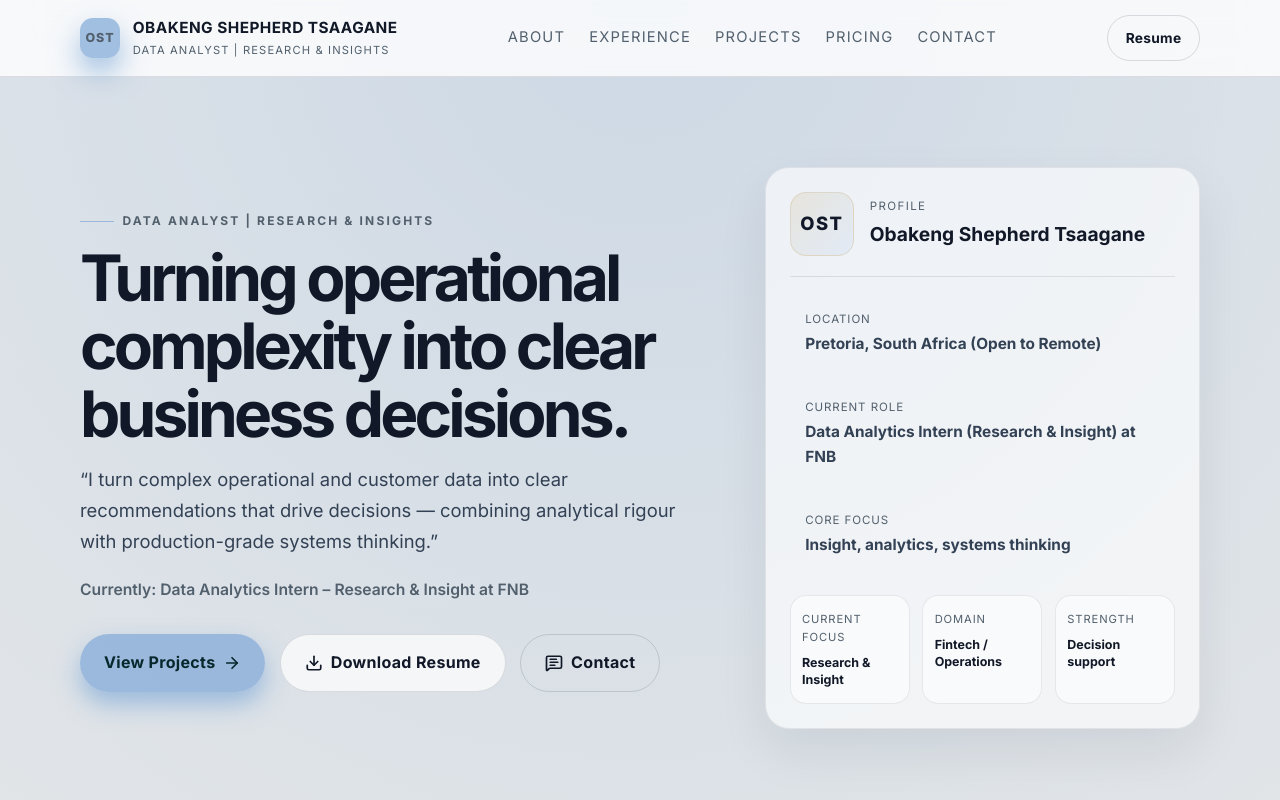
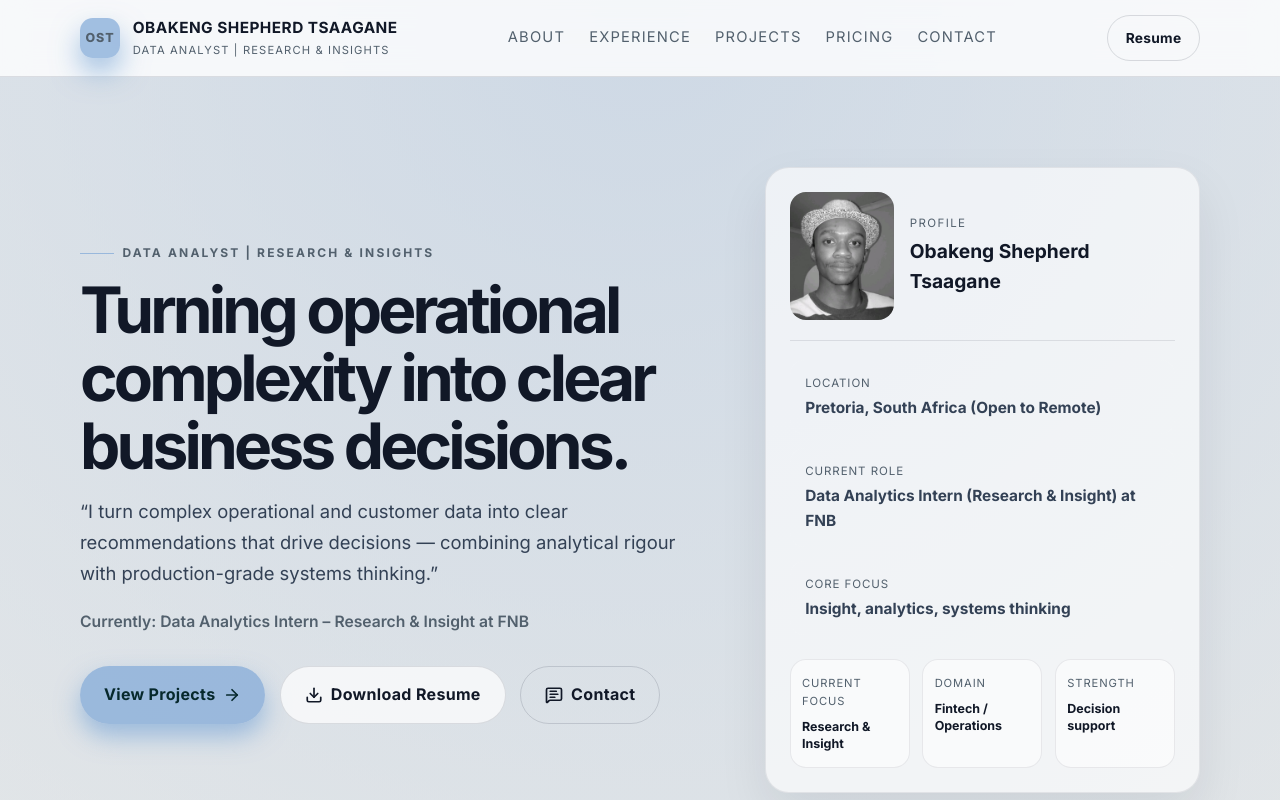
Before and after one commit to obakengshepherd/Data-Portfolio, a React (Vite) app: page / in a window 1280 px wide. Shown: the top 800 px of the page. Built offline with nearby package versions, Linux system fonts and the light colour scheme; no server answers.

Commit message:
Improved on layout

```diff
--- a/src/App.css
+++ b/src/App.css
@@ -79,12 +79,16 @@
   font-size: 0.92rem;
   color: var(--muted);
   transition: color 0.2s ease;
+  text-decoration: underline transparent; /* Hidden by default */
+  transition:
+    text-decoration-color 0.3s ease,
+    color 0.3s ease;
 }
 
 .main-nav a:hover,
 .main-nav a:focus-visible {
   color: var(--text);
-  text-decoration: underline;
+  text-decoration-color: var(--text); /* Smoothly fades in */
 }
 
 .button {
@@ -202,18 +206,17 @@
   border-bottom: 1px solid rgba(15, 23, 42, 0.1);
 }
 
-.profile-avatar {
-  display: inline-flex;
-  align-items: center;
-  justify-content: center;
-  width: 4rem;
-  height: 4rem;
+.profile-photo {
+  display: block;
+  flex: 0 0 auto;
+  width: 6.5rem;
+  height: 8rem;
   border-radius: 1rem;
-  background: linear-gradient(135deg, rgba(131, 171, 216, 0.74));
-  color: var(--text);
-  font-size: 1.15rem;
-  font-weight: 800;
-  letter-spacing: 0.08em;
+  object-fit: cover;
+}
+
+.profile-card > div:last-child {
+  min-width: 0;
 }
 
 .profile-label {
--- a/src/components/Hero.jsx
+++ b/src/components/Hero.jsx
@@ -1,5 +1,6 @@
 import { ArrowRight, Download, MessageSquareText } from "lucide-react";
 import { heroStats, profile } from "../data/portfolioData";
+import profilePhoto from "../assets/pro pic.jpeg";
 
 function Hero() {
   return (
@@ -40,7 +41,11 @@ function Hero() {
 
         <aside className="hero-panel" aria-label="Profile summary">
           <div className="profile-card">
-            <div className="profile-avatar">OST</div>
+            <img
+              className="profile-photo"
+              src={profilePhoto}
+              alt={profile.name}
+            />
             <div>
               <p className="profile-label">Profile</p>
               <h2>{profile.name}</h2>
--- a/src/index.css
+++ b/src/index.css
@@ -348,21 +348,13 @@ main {
   border-bottom: 1px solid var(--line);
 }
 
-.profile-avatar {
-  display: grid;
-  place-items: center;
-  width: 4rem;
-  height: 4rem;
+.profile-photo {
+  display: block;
+  flex: 0 0 auto;
+  width: 6.5rem;
+  height: 8rem;
   border-radius: 1.15rem;
-  background: linear-gradient(
-    135deg,
-    rgba(201, 168, 109, 0.18),
-    rgba(134, 184, 255, 0.12)
-  );
-  border: 1px solid rgba(201, 168, 109, 0.28);
-  color: var(--gold-soft);
-  font-weight: 800;
-  letter-spacing: 0.1em;
+  object-fit: cover;
 }
 
 .profile-label {
```
Also changed, not shown: src/assets/pro pic.jpeg (added).
